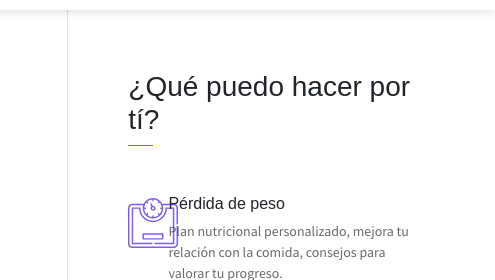
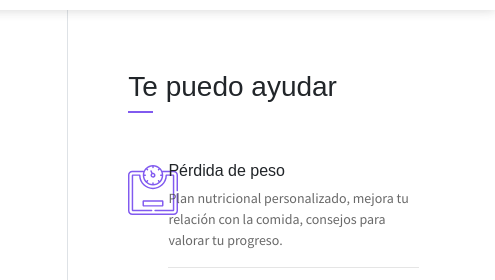
Before and after one commit to Khoyac/NannyWebPortada, a plain HTML site: page index.html in a window 1280 px wide. Shown: the part 746-1026 px from the top of the page, 785-1280 px from the left. Drawn offline with Linux system fonts and the light colour scheme.

Commit message:
Changes minus

```diff
--- a/index.html
+++ b/index.html
@@ -68,7 +68,7 @@
                 </ul>
             </div>
             <div class="col-lg-4 about-card">
-                <h3 class="font-weight-light">¿Qué puedo hacer por tí?</h3>
+                <h3 class="font-weight-light">Te puedo ayudar</h3>
                 <span class="line mb-5"></span>
                 <div class="row">
                     <div class="col-1 text-danger pt-1">
```
